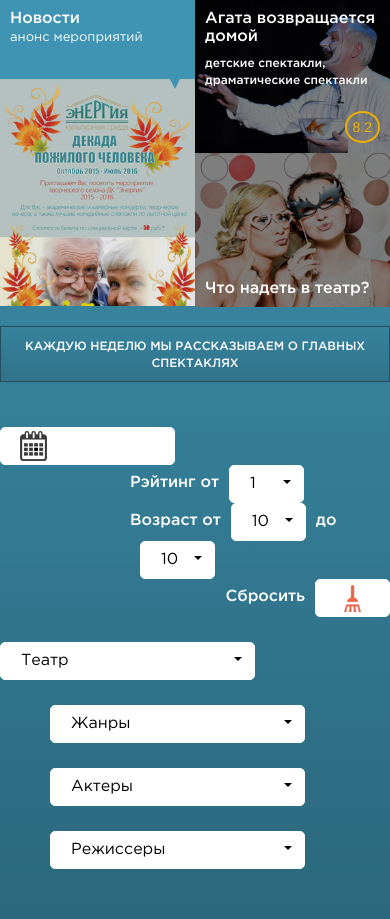
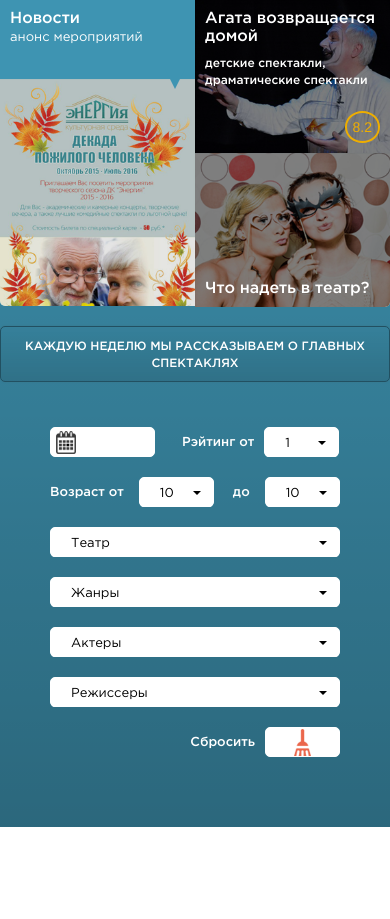
Before and after one commit to p-y-dev/teatrgid, a Django app: page / in a window 390 px wide. Shown: the part 358-1277 px from the top of the page. After the commit the page ends 1185 px from the top, so only its background shows below. Run offline with Django 3.2, Linux system fonts and the light colour scheme; style sheets or scripts are compiled from the project's sources; some libraries are stand-ins or nearby versions.

Commit message:
mobile filter

```diff
--- a/frontend/static/style/home/home.sass
+++ b/frontend/static/style/home/home.sass
@@ -206,17 +206,50 @@
                 .substrate
                     opacity: .7
 
+    &__news
+        border-radius: 0px 0px 5px 0px
+        .block
+            border-radius: 0px 0px 5px 0px
+            .substrate
+               border-radius: 0px 0px 5px 0px
+
+    &__today
+        border-radius: 0px 0px 0px 5px
+        .block
+            border-radius: 0px 0px 0px 5px
+            .substrate
+               border-radius: 0px 0px 0px 5px
+
     @media(max-width: 767px)
         &__the_best-advice
             float: right
 
         &__news
             float: left
+            border-radius: 0px 0px 0px 5px
+            .block
+                border-radius: 0px 0px 0px 5px
+                .substrate
+                   border-radius: 0px 0px 0px 5px
 
+        &__today
+            border-radius: 0px 0px 0px 0px
+            .block
+                border-radius: 0px 0px 0px 0px
+                .substrate
+                   border-radius: 0px 0px 0px 0px
+
+        &__the_best-advice
+            border-radius: 0px 0px 5px 0px
+            .advice
+                border-radius: 0px 0px 5px 0px
+                .substrate
+                   border-radius: 0px 0px 5px 0px
 .advertising
     padding: 20px 20px
     background-image: linear-gradient(to top, rgba(0, 0, 0, 0.1) 0%, rgba(0, 0, 0, 0) 100%)
     border: 1px solid #225061
+    border-radius: 5px 5px 5px 5px
     margin-top: 20px
     box-shadow: 0 0 2px #3a758a
 
@@ -246,14 +279,41 @@
     margin-top: 45px
     padding: 0px 0px
 
-    &__row
-        padding: 0px 15px
+    .clear_desktop
+        display: block
+
+    .clear_mobile
+        display: none
 
     &__date, &__rating, &__age, &__theaters,
     &__genres, &__actors, &__directed
         position: relative
         float: left
         margin-left: 130px
+
+        @media(max-width: 1199px)
+            margin-left: 70px
+
+        @media(max-width: 991px)
+            margin-left: 20px
+
+    &__date, &__clear
+        @media(max-width: 991px)
+            input
+                height: 30px !important
+                font-size: 13px !important
+
+    &__rating, &__age, &__theaters,
+    &__genres, &__actors, &__directed
+        @media(max-width: 991px)
+            .bootstrap-select
+                height: 30px !important
+
+                .dropdown-toggle .filter-option
+                    font-size: 13px
+
+                ul li a
+                    font-size: 13px
 
     &__date
         margin-left: 0px
@@ -269,6 +329,16 @@
             &:hover
                 cursor: pointer
 
+        @media(max-width: 991px)
+            input
+                width: 105px !important
+                padding-left: 30px
+                height: 30px !important
+
+            img
+                width: 20px
+                left: 6px
+
     &__rating, &__age, &__clear
         p
             font-family: "GothamProMedium"
@@ -276,6 +346,9 @@
             color: $white
             font-size: 16px
             margin: 5px 0px 0px 0px
+
+            @media(max-width: 991px)
+                font-size: 13px
 
     &__rating, &__age
         .bootstrap-select
@@ -309,8 +382,57 @@
             margin-left: 10px !important
             width: 255px !important
 
+            @media(max-width: 1199px)
+                width: 205px !important
+
+            @media(max-width: 991px)
+                width: 165px !important
+
+        @media(max-width: 991px)
+            margin-left: 20px
+
     &__theaters
         margin-left: 0px !important
 
         .bootstrap-select
             margin-left: 0px !important
+
+
+    @media(max-width: 767px)
+        padding: 0px 15px
+        width: 320px
+        margin-left: -160px
+        left: 50%
+
+        .clear_desktop
+            display: none
+
+        .clear_mobile
+            display: block
+
+        &__date, &__rating, &__age, &__theaters, &__genres,
+        &__actors, &__directed, &__clear
+            position: relative
+            margin: 0px 0px 20px 0px
+
+        &__rating
+            margin-left: 27px
+
+        &__age .to
+            margin-left: 19px
+
+        &__age, &__theaters, &__genres,
+        &__actors, &__directed, &__clear
+            width: 100%
+
+            .bootstrap-select
+                margin: 0px 0px 0px 15px !important
+
+        &__clear
+            input, p
+                float: right
+
+        &__theaters, &__genres, &__actors, &__directed
+            .bootstrap-select
+                margin: 0px 0px 0px 0px !important
+                width: 290px !important
--- a/frontend/templates/index.html
+++ b/frontend/templates/index.html
@@ -97,7 +97,7 @@
                 <div class="col-xs-12 filter">
                     <form id="filter-form" method="get">
                         {% csrf_token %}
-                        <div class="row filter__row">
+                        <div class="filter__row">
                             <div class="filter__date">
                                 <input type="text" id="datepicker" disabled>
                             </div>
@@ -144,13 +144,13 @@
                                 </select>
                             </div>
 
-                            <div class="filter__clear">
+                            <div class="filter__clear clear_desktop">
                                 <p class="to">Сбросить</p>
                                 <input type="submit" value="">
                             </div>
                         </div>
 
-                        <div class="row filter__row">
+                        <div class="filter__row">
                             <div class="filter__theaters">
                                 <select name="theaters" id="theaters-filter" class="bts-select">
                                     <option>Театр</option>
@@ -195,6 +195,11 @@
                                     <option>Визгов Михаил Алексеевич</option>
                                 </select>
                             </div>
+
+                            <div class="filter__clear clear_mobile">
+                                <input type="submit" value="">
+                                <p class="to">Сбросить</p>
+                            </div>
                         </div>
                     </form>
                 </div>
```
